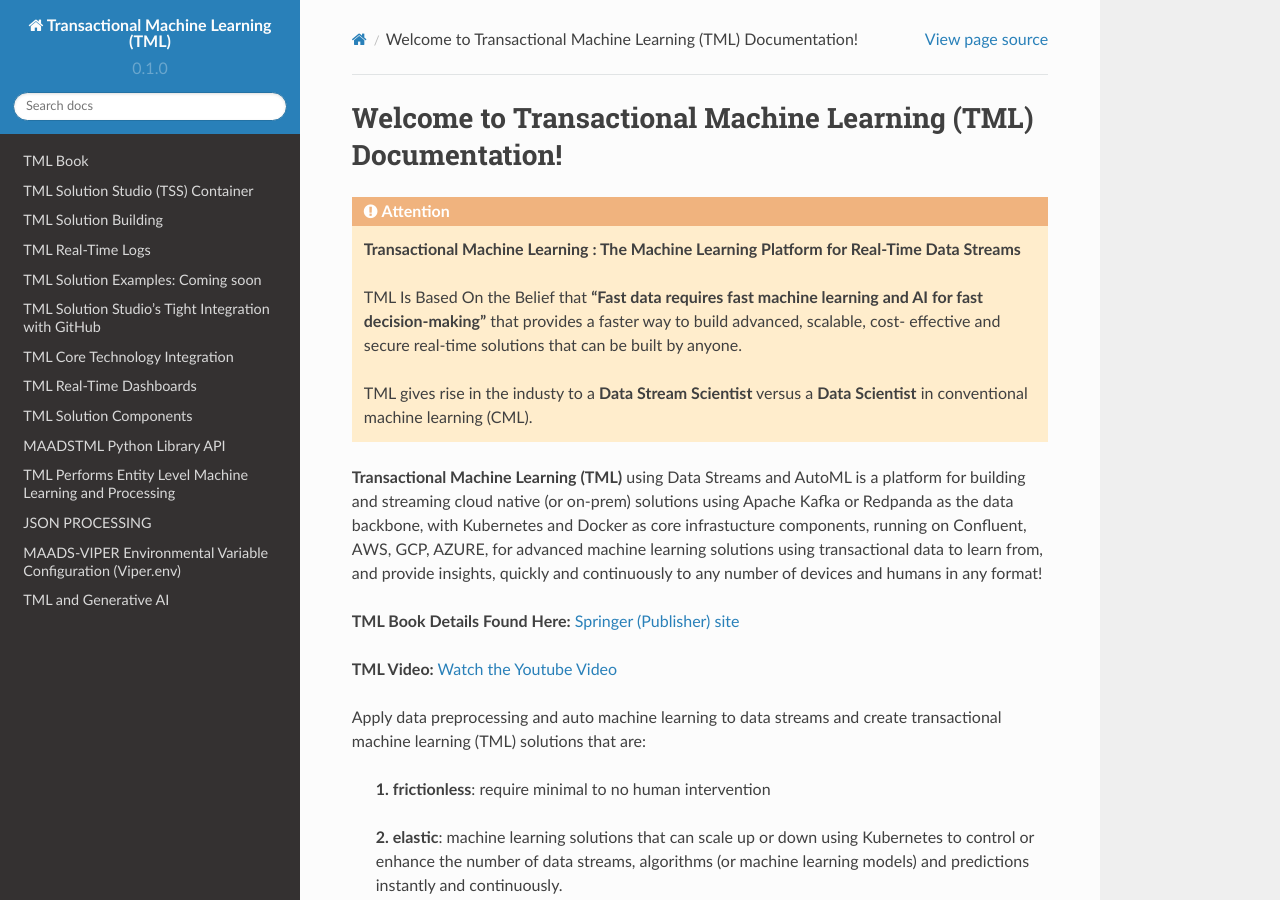
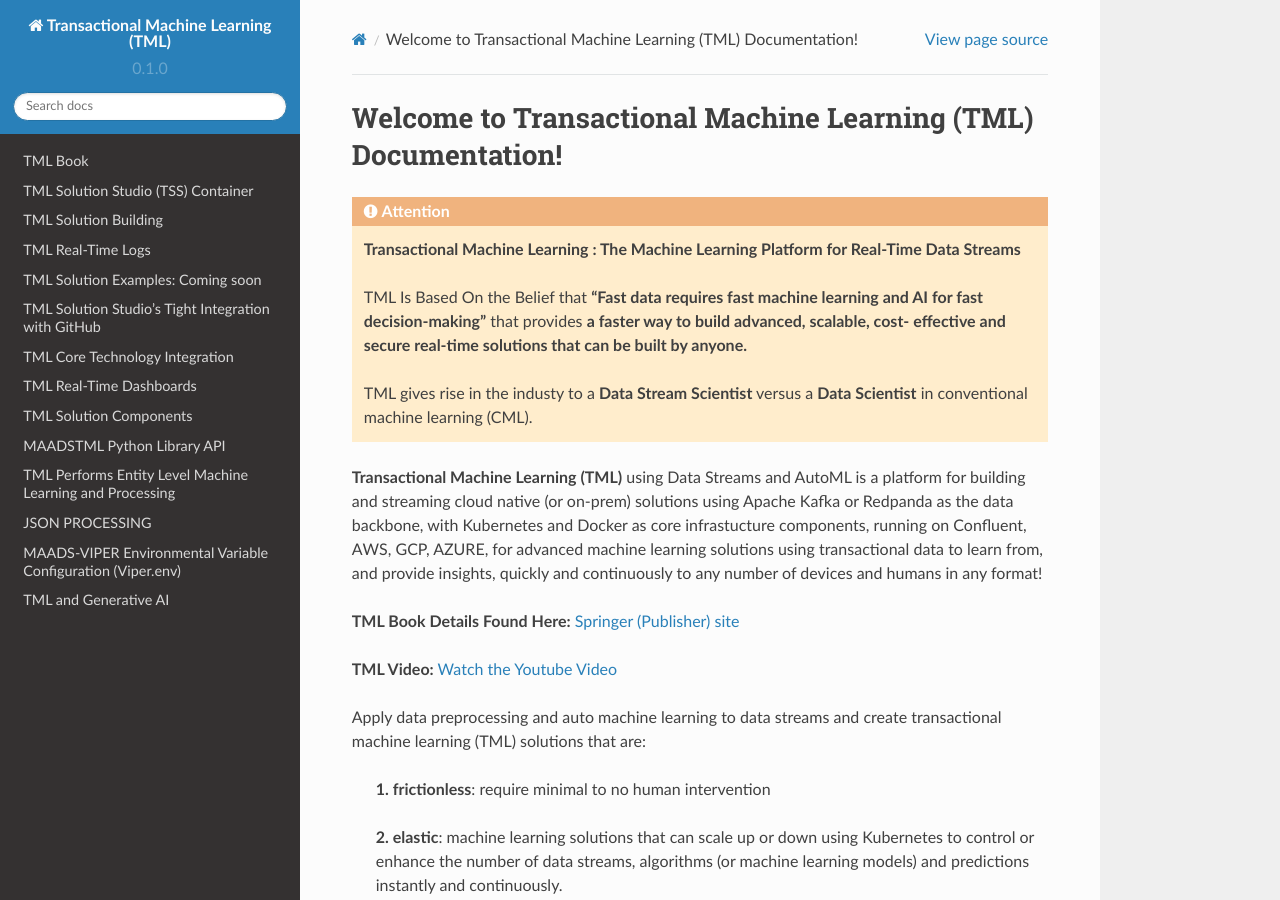
Before and after one commit to smaurice101/readthedocs, a Sphinx documentation site: the page built from docs/source/index.rst, in a window 1280 px wide and 900 px high. Built offline with Sphinx 7.4.7 and the Read the Docs theme 2.0.0, drawn with Linux system fonts in a browser that asks for light colours.

```diff
--- a/docs/source/index.rst
+++ b/docs/source/index.rst
@@ -4,8 +4,8 @@ Welcome to Transactional Machine Learning (TML) Documentation!
 .. attention::
    **Transactional Machine Learning : The Machine Learning Platform for Real-Time Data Streams**
 
-   TML Is Based On the Belief that **"Fast data requires fast machine learning and AI for fast decision-making"** that provides a faster way to build advanced, scalable, cost-
-   effective and secure real-time solutions that can be built by anyone.
+   TML Is Based On the Belief that **"Fast data requires fast machine learning and AI for fast decision-making"** that provides **a faster way to build advanced, scalable, cost-
+   effective and secure real-time solutions that can be built by anyone.**
 
    TML gives rise in the industy to a **Data Stream Scientist** versus a **Data Scientist** in conventional machine learning (CML).
 
```
